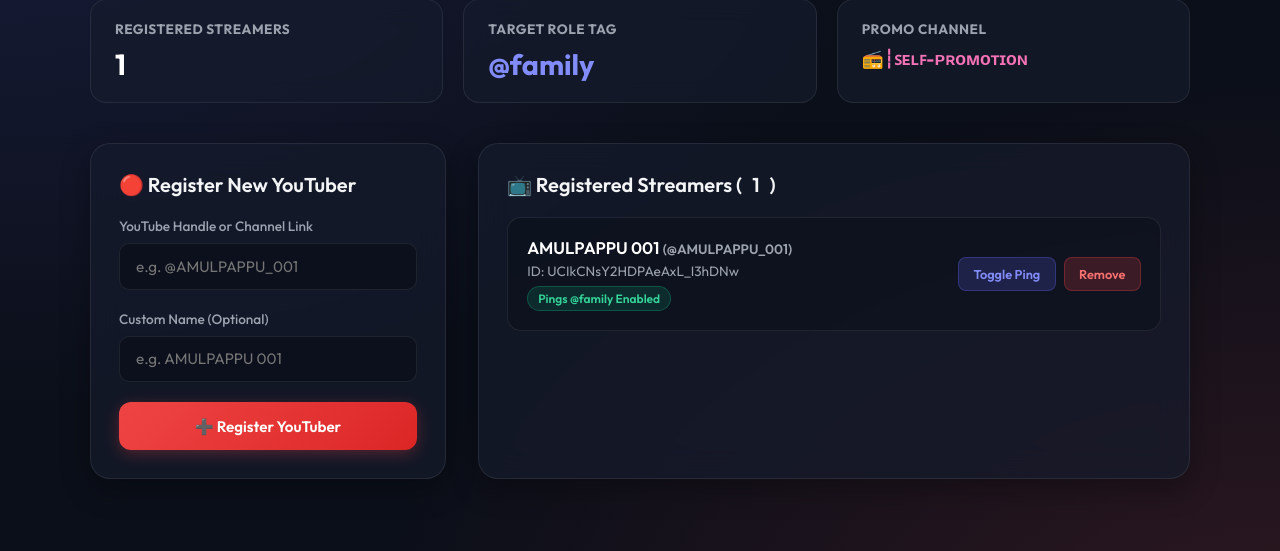
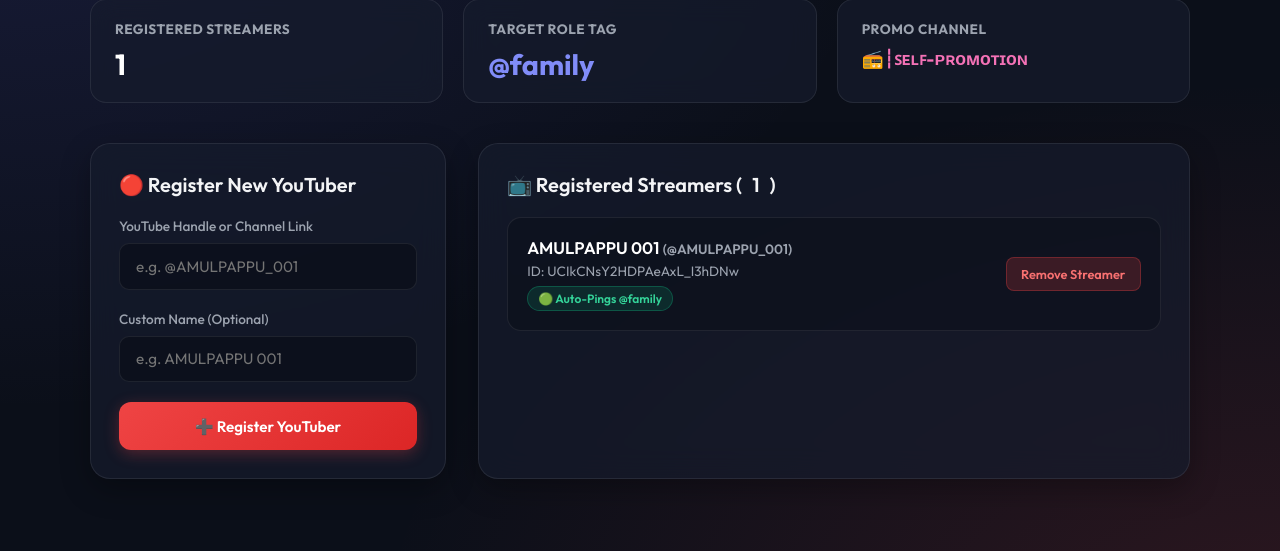
Before and after one commit to Amulpappu/Manjummel, a Flask app: page /youtubers in a window 1280 px wide. Shown: the part 154-705 px from the top of the page. Run offline with Flask 2, Linux system fonts and the light colour scheme; parts of the project's set-up code (start-up, migrations or seed data) failed here and were passed over.

Commit message:
Removed toggle option from dashboard and made registration automatically trigger @family live pings

```diff
--- a/cogs/youtube.py
+++ b/cogs/youtube.py
@@ -209,7 +209,7 @@ class YouTube(commands.Cog):
                         matched_yt = youtubers[0]
 
                 # 3. If REGISTERED YouTuber or Admin: Post @family ping announcement (Do NOT delete raw message)
-                if matched_yt and matched_yt.get("ping_enabled", True):
+                if matched_yt:
                     ping_role = self.get_ping_role(message.guild)
                     role_mention = ping_role.mention if ping_role else "@family"
                     streamer_name = matched_yt.get('name', 'AMULPAPPU 001')
--- a/templates/youtubers.html
+++ b/templates/youtubers.html
@@ -355,15 +355,10 @@
                     <div class="yt-info">
                         <h4>{{ y.name }} <span style="font-size: 0.85rem; color: var(--text-sub);">({{ y.handle }})</span></h4>
                         <p>ID: <code>{{ y.channel_id }}</code></p>
-                        {% if y.ping_enabled %}
-                            <span class="badge badge-ping">Pings @{{ ping_role }} Enabled</span>
-                        {% else %}
-                            <span class="badge badge-disabled">Pings Disabled</span>
-                        {% endif %}
+                        <span class="badge badge-ping">🟢 Auto-Pings @{{ ping_role }}</span>
                     </div>
                     <div class="actions">
-                        <button class="btn-sm btn-toggle" onclick="togglePing('{{ y.channel_id }}')">Toggle Ping</button>
-                        <button class="btn-sm btn-delete" onclick="deleteYt('{{ y.channel_id }}')">Remove</button>
+                        <button class="btn-sm btn-delete" onclick="deleteYt('{{ y.channel_id }}')">Remove Streamer</button>
                     </div>
                 </div>
                 {% else %}
```
